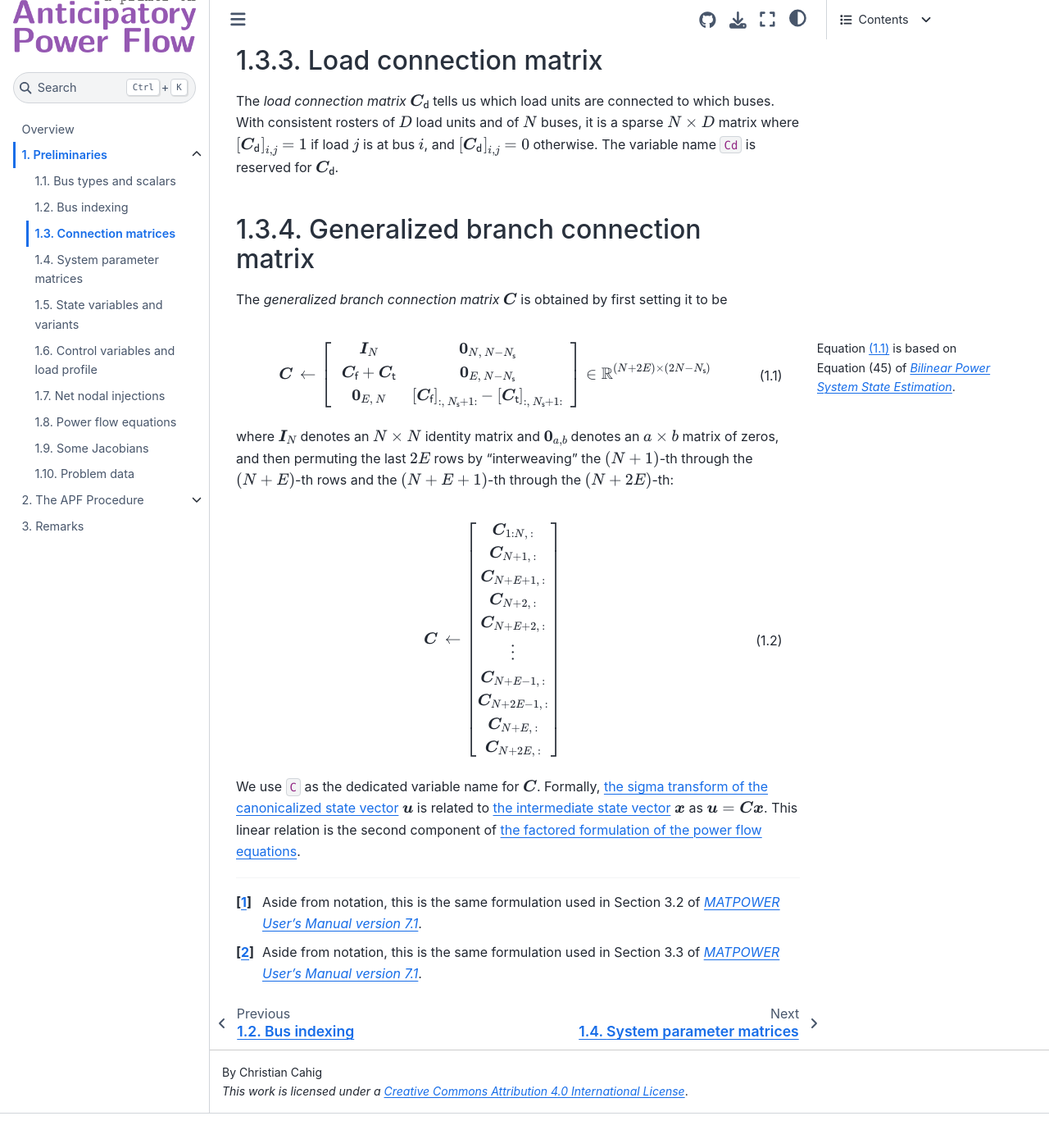
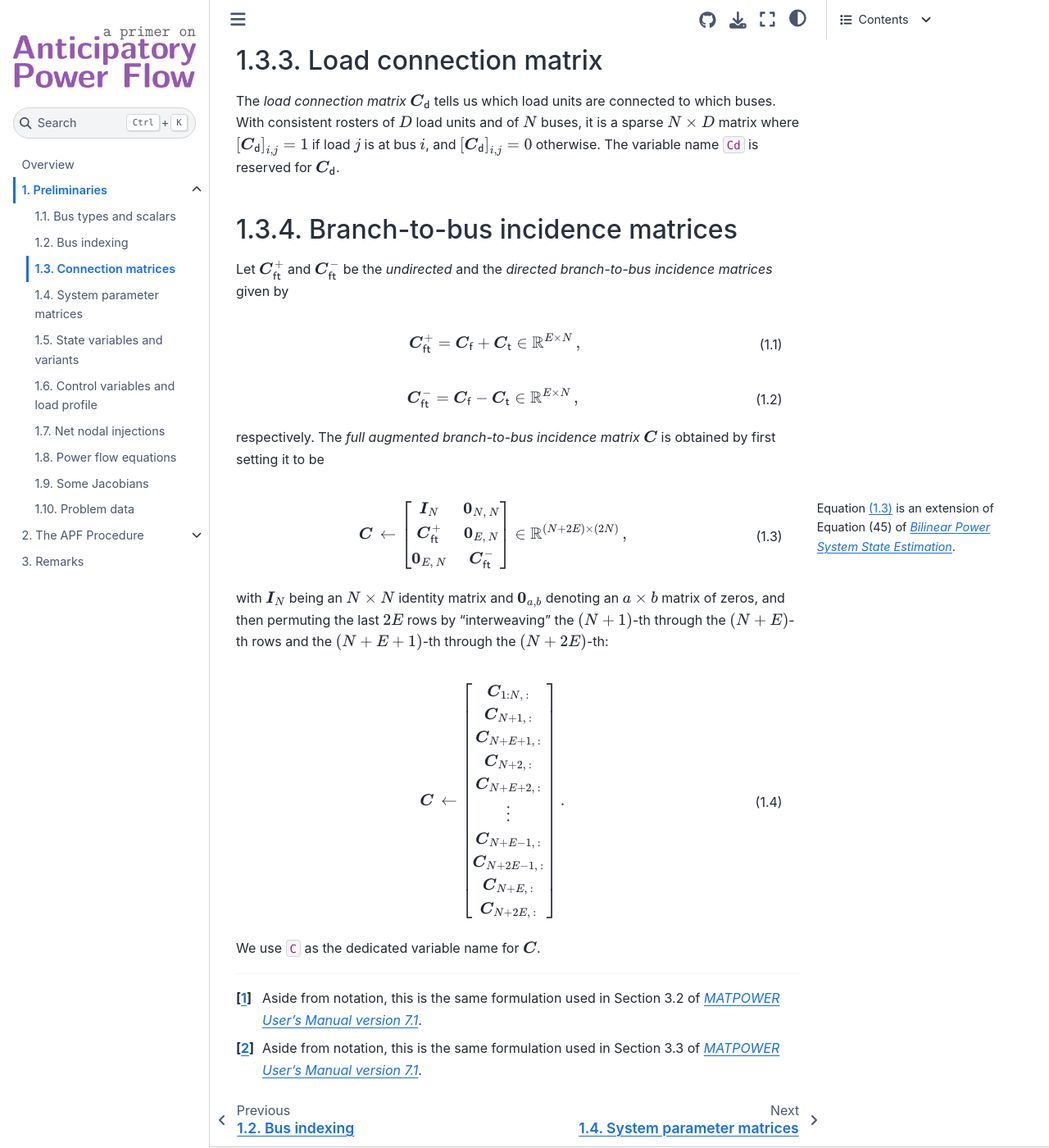
Before and after one commit to christian-cahig/apf-primer, a Jupyter Book: the page built from preliminaries/connection-matrices.md, in a window 1280 px wide and 1400 px high, scrolled down 576 px. Shown: the whole window at 82% size. Built offline with Jupyter Book 1.0.4 settings and Sphinx 7.4.7 and the Sphinx Book theme 1.1.4, drawn with Linux system fonts in a browser that asks for light colours; before the commit the page ends 1934 px from its top, so only the background shows below that.

Commit message:
Update section "Connection matrices"
This introduces the following key changes (c/o christian-cahig/apf-primer#8):

- Subsection "Generalized branch connection matrix" is now renamed to "Branch-to-bus incidence matrices".
- The 'undirected' and the 'directed branch-to-bus incidence matrices' are now explicitly defined.
- The matrix `$ \boldsymbol{C} $` (`C`) is now referred to and defined as the 'full augmented branch-to-bus incidence matrix'.

````diff
--- a/preliminaries/connection-matrices.md
+++ b/preliminaries/connection-matrices.md
@@ -60,14 +60,37 @@ $\left[ \begin{matrix} \boldsymbol{C}_{\mathsf{d} } \\ \end{matrix} \right]_{i,
 otherwise.
 The variable name `Cd` is reserved for $\boldsymbol{C}_{\mathsf{d} }$.
 
-(prelim:connection-mats:C)=
-## Generalized branch connection matrix
+(prelim:connection-mats:CW)=
+## Branch-to-bus incidence matrices
 
-The *generalized branch connection matrix* $\boldsymbol{C}$
-is obtained by first setting it to be
+Let
+$ \boldsymbol{C}_{ \mathsf{ft} }^{ + } $
+and
+$ \boldsymbol{C}_{ \mathsf{ft} }^{ - } $
+be the *undirected* and the *directed branch-to-bus incidence matrices*
+given by
+
+$$
+\boldsymbol{C}_{ \mathsf{ft} }^{ + }
+=
+\boldsymbol{C}_{ \mathsf{f} } + \boldsymbol{C}_{ \mathsf{t} }
+\in \mathbb{R}^{ E \times N }
+\, ,
+$$ (Cft-plus)
+
+$$
+\boldsymbol{C}_{ \mathsf{ft} }^{ - }
+=
+\boldsymbol{C}_{ \mathsf{f} } - \boldsymbol{C}_{ \mathsf{t} }
+\in \mathbb{R}^{ E \times N }
+\, ,
+$$ (Cft-minus)
+
+respectively.
+The *full augmented branch-to-bus incidence matrix* $\boldsymbol{C}$ is obtained by first setting it to be
 
 ```{margin}
-Equation {eq}`Cg-step-1` is based on Equation (45) of
+Equation {eq}`C-step-1` is an extension of Equation (45) of
 [*Bilinear Power System State Estimation*](https://doi.org/10.1109/TPWRS.2011.2162256).
 ```
 
@@ -75,22 +98,21 @@ $$
 \boldsymbol{C}
 \, \gets
 \left[ \begin{matrix}
-    \boldsymbol{I}_{N} & \boldsymbol{0}_{N ,\, N - N_{ \mathsf{s}} }                \,\,\, \\
-    \boldsymbol{C}_{ \mathsf{f} } + \boldsymbol{C}_{ \mathsf{t} }
-    & \boldsymbol{0}_{E , \, N - N_{ \mathsf{s}} }                                  \,\,\, \\
-    \boldsymbol{0}_{E , \, N}
-    &
-    \left[ \boldsymbol{C}_{ \mathsf{f} } \right]_{:, \, N_{ \mathsf{s} } + 1 :}
-    -
-    \left[ \boldsymbol{C}_{ \mathsf{t} } \right]_{:, \, N_{ \mathsf{s} } + 1 :}     \,\,\, \\
+    \boldsymbol{I}_{ N }                    &   \boldsymbol{0}_{ N ,\, N }
+    \\
+    \boldsymbol{C}_{ \mathsf{ft} }^{ + }    &   \boldsymbol{0}_{ E ,\, N }
+    \\
+    \boldsymbol{0}_{ E ,\, N }              &   \boldsymbol{C}_{ \mathsf{ft} }^{ - }
+    \\
 \end{matrix} \right]
-\in \mathbb{R}^{ \left( N + 2E \right) \times \left( 2N - N_{ \mathsf{s} } \right) }
-$$ (Cg-step-1)
+\in \mathbb{R}^{ \left( N + 2E \right) \times \left( 2N \right) }
+\, ,
+$$ (C-step-1)
 
-where
-$\boldsymbol{I}_{N}$ denotes an $N \times N$ identity matrix
+with
+$\boldsymbol{I}_{N}$ being an $N \times N$ identity matrix
 and
-$\boldsymbol{0}_{a, b}$ denotes an $a \times b$ matrix of zeros,
+$\boldsymbol{0}_{a, b}$ denoting an $a \times b$ matrix of zeros,
 and then permuting the last $2E$ rows by "interweaving"
 the $\left( N + 1 \right)$-th through the $\left( N + E \right)$-th rows
 and
@@ -124,3 +149,4 @@ as
 $\boldsymbol{u} = \boldsymbol{C} \boldsymbol{x}$.
 This linear relation is the second component of
 {ref}`the factored formulation of the power flow equations <prelim:pow-flow-eqns:balance>`.
+-->
````
Also changed, not shown: other parts of preliminaries/connection-matrices.md (+4 -1 lines).
